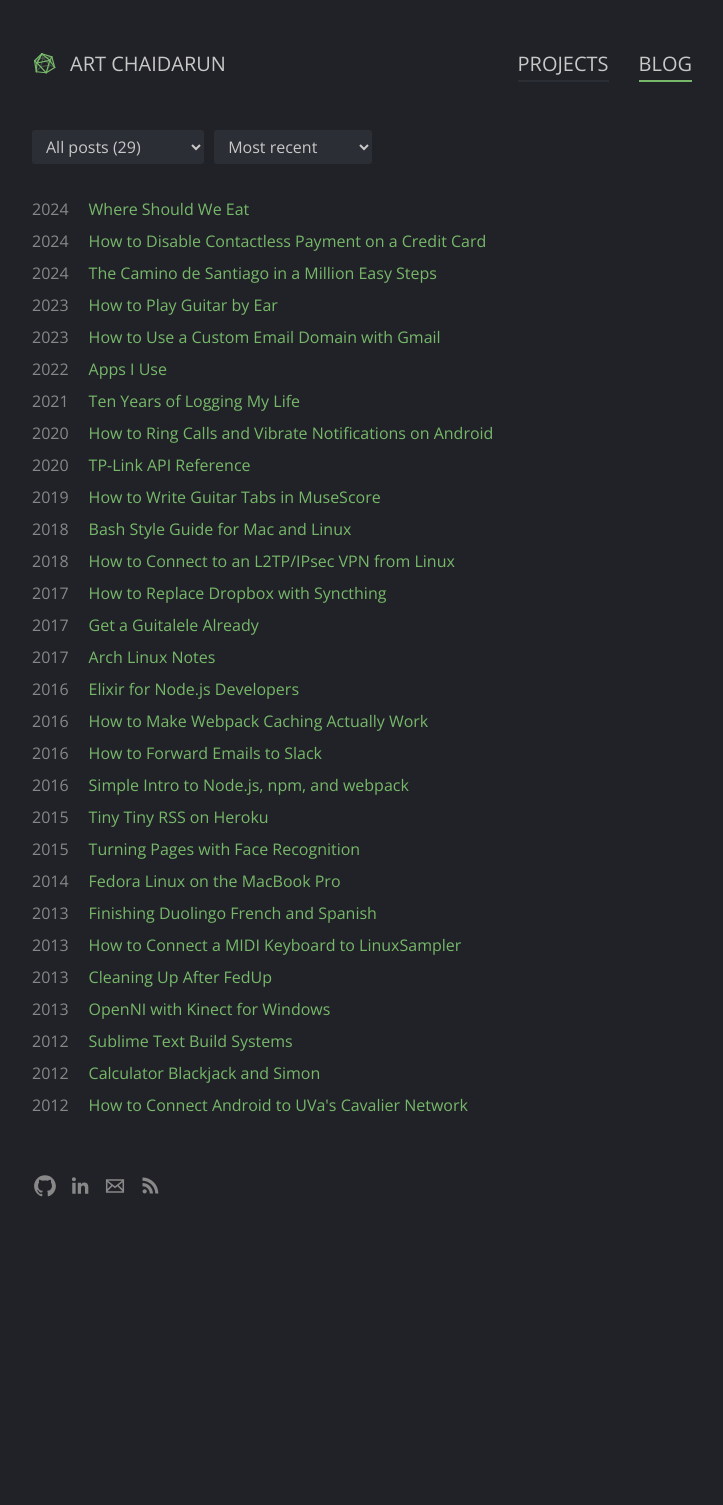
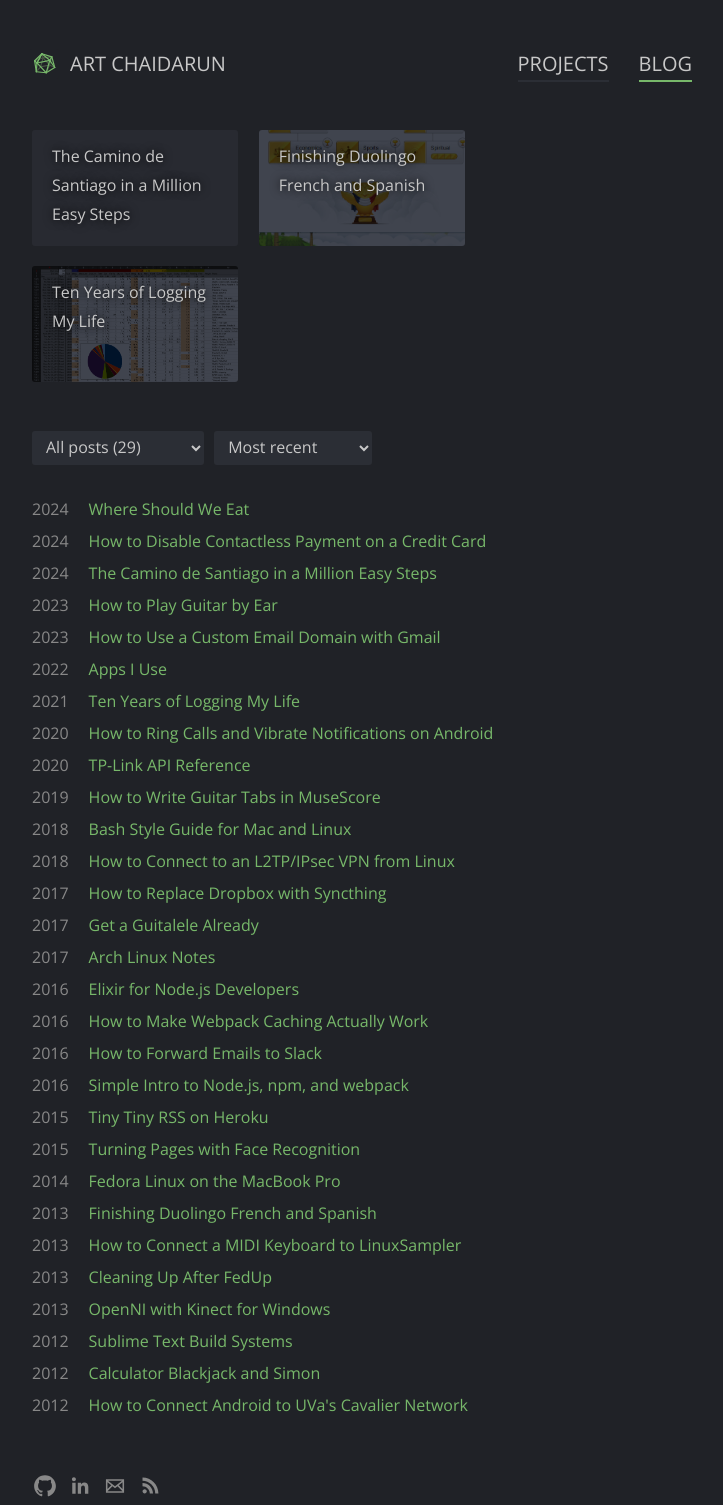
Before and after one commit to artnc/personal-website, a Jekyll site: the page built from src/blog/_posts/2013-07-07-blog.html, in a window 1280 px wide. Shown: the whole page, without its empty margins (278-1001 px from the left). Built offline with Jekyll 4.4.1, drawn with Linux system fonts in a browser that asks for light colours; before the commit the page ends 1205 px from its top, so only the background shows below that; grey boxes are pictures that could not be loaded.

Commit message:
Show featured blog post images

```diff
--- a/src/blog/_posts/2013-07-07-blog.html
+++ b/src/blog/_posts/2013-07-07-blog.html
@@ -5,11 +5,21 @@
 title: Blog
 ---
 
-{% assign blog_posts = site.posts | where: 'layout', 'post' %}
+{% assign all_posts = site.posts | where: 'layout', 'post' %} {% assign
+featured_posts = site.posts | where_exp: 'x', 'x.tags contains "Featured"' %}
+
+<p class="featured">
+  {% for post in featured_posts %}
+  <a href="{{ post.url }}" style="background-image:url({{ post.ogimage }})">
+    {{ post.title }}
+  </a>
+  {% endfor %}
+</p>
+
 <p>
   <select style="margin-left: 0">
     <option value="all" selected="selected">
-      All posts ({{ blog_posts | size }})
+      All posts ({{ all_posts | size }})
     </option>
     {% for tag in site.tags %}
     <option value="{{ tag[0] }}">
@@ -26,7 +36,7 @@
 
 <table>
   <tbody>
-    {% for post in blog_posts %}
+    {% for post in all_posts %}
     <tr
       data-date="{{ post.date | date: '%Y%m%d' }}"
       data-tags="{{ post.tags | join: ' ' }}"
--- a/src/blog/_posts/2013-07-26-duolingo.md
+++ b/src/blog/_posts/2013-07-26-duolingo.md
@@ -1,4 +1,5 @@
 ---
+ogimage: /img/duolingo.jpg
 tags: Featured
 title: Finishing Duolingo French and Spanish
 ---
--- a/src/css/main.scss
+++ b/src/css/main.scss
@@ -565,10 +565,38 @@
 }
 
 body[data-slug="blog"] main {
-  color: $color-subtext;
+  .featured {
+    $width: 206px;
 
-  a {
-    margin-right: 5px;
+    column-gap: 20px;
+    column-width: $width;
+
+    a {
+      background-color: $bg;
+      background-blend-mode: overlay;
+      background-size: cover;
+      border-radius: $border-radius;
+      color: $color-text;
+      display: inline-block;
+      height: $width * 0.5625; // 16:9
+      margin-bottom: 20px;
+      padding: 12px 20px;
+      text-shadow: 0 0 10px black;
+      width: $width;
+
+      &:hover {
+        border: 0;
+        filter: brightness(1.5);
+      }
+    }
+  }
+
+  td {
+    color: $color-subtext;
+
+    a {
+      margin-right: 5px;
+    }
   }
 
   .count {
```
